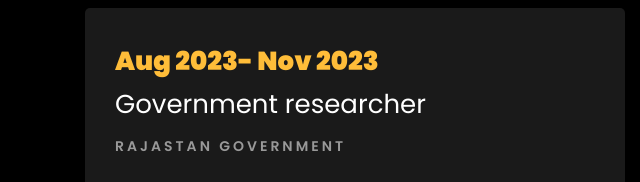
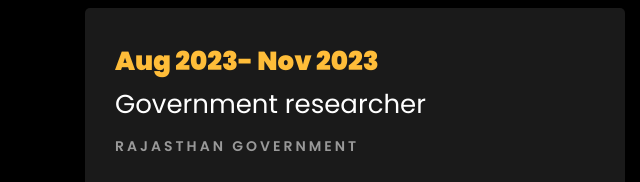
Before and after one commit to kajalsaini447/kajalsaini447.github.io, a plain HTML site: page index.html in a window 1280 px wide. Shown: the part 2040-2222 px from the top of the page, 0-640 px from the left. Drawn offline with Linux system fonts and the light colour scheme; files whose address does not match are found by name.

Commit message:
Update index.html

```diff
--- a/index.html
+++ b/index.html
@@ -326,7 +326,7 @@
 					<div class="resume-wrap ftco-animate">
 						<span class="date">Aug 2023- Nov 2023</span>
 						<h2>Government researcher</h2>
-						<span class="position">Rajastan Government</span>
+						<span class="position">Rajasthan Government</span>
 						<p class="mt-4">Directorate of Statistics & Economics under planning Department.
 							<ul>
 								<li>Conducting research and analysis on existing pension schemes to identify areas of improvement.Analyzing data to assess the impact of pension schemes on beneficiaries.</li>
```
